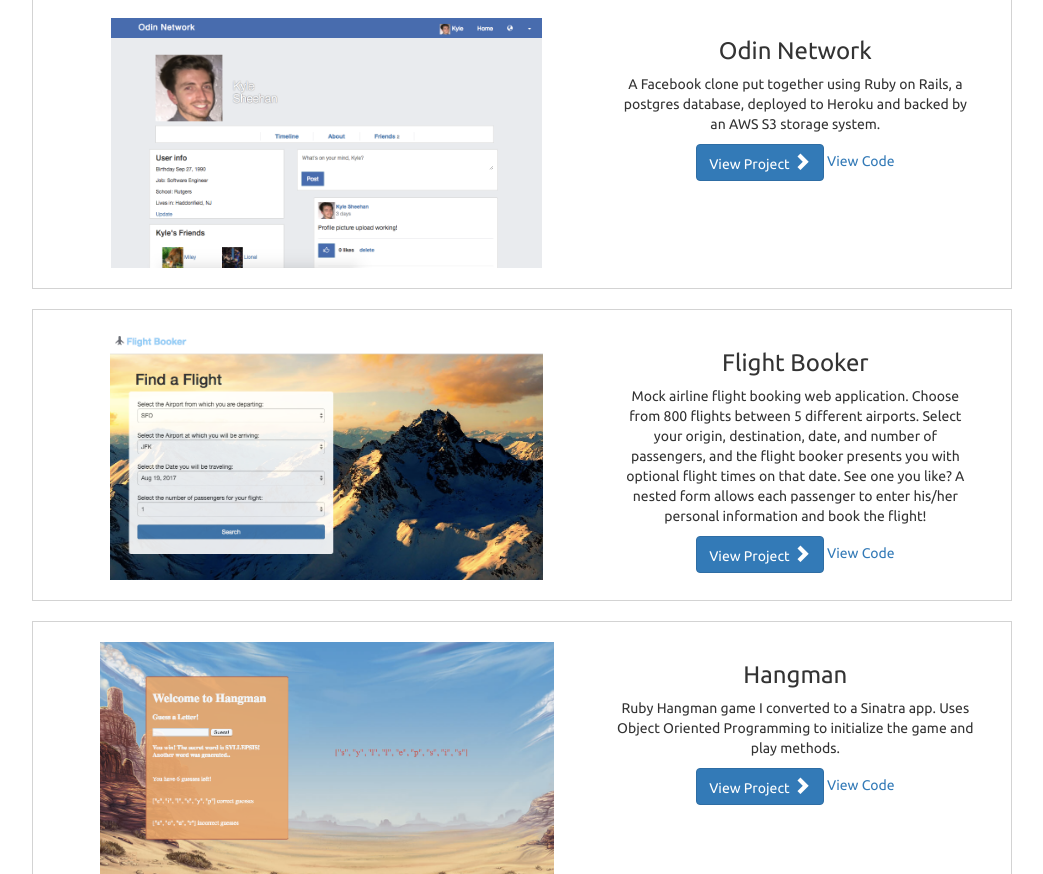
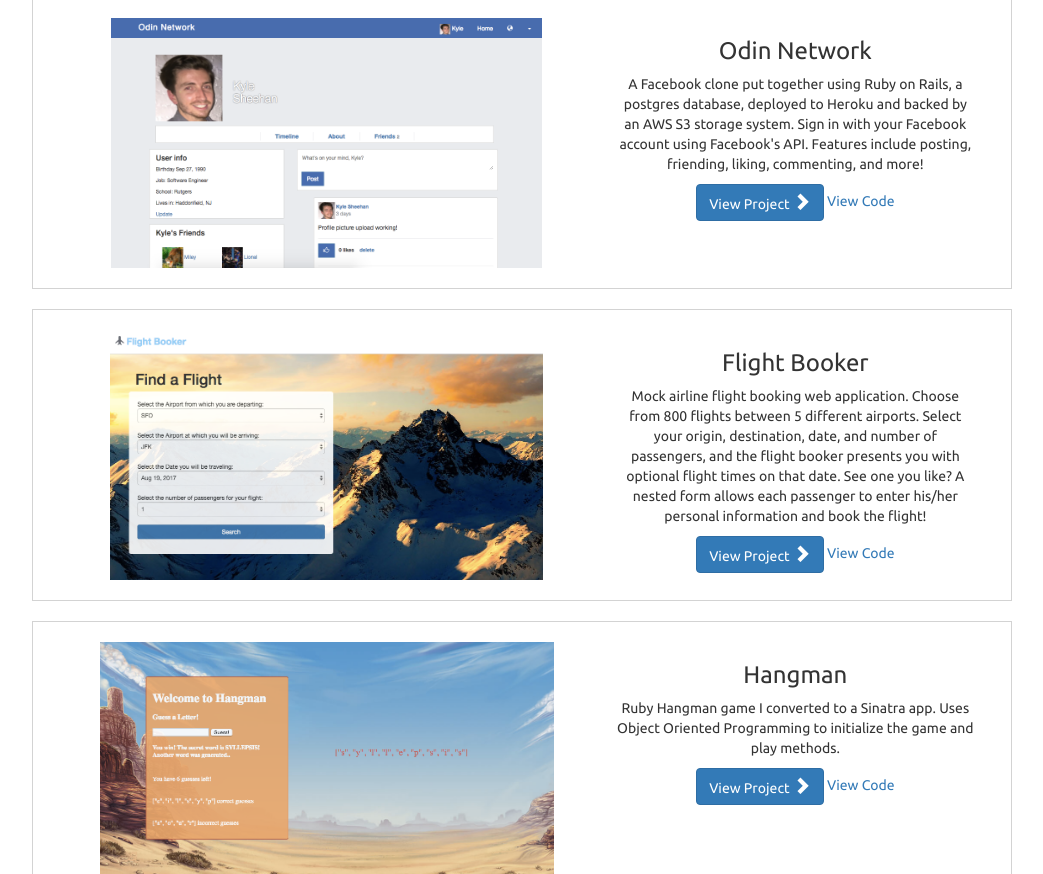
Before and after one commit to ks927/PersonalSite, a plain HTML site: page index.html in a window 1280 px wide. Shown: the part 1037-1911 px from the top of the page, without its empty margins (79-1122 px from the left). Drawn offline with nearby package versions, Linux system fonts and the light colour scheme.

Commit message:
Update Odin Network description

```diff
--- a/index.html
+++ b/index.html
@@ -98,7 +98,7 @@
             </div>
             <div class="col-md-5">
             <h3>Odin Network</h3>
-            <p>A Facebook clone put together using Ruby on Rails, a postgres database, deployed to Heroku and backed by an AWS S3 storage system.</p>
+            <p>A Facebook clone put together using Ruby on Rails, a postgres database, deployed to Heroku and backed by an AWS S3 storage system. Sign in with your Facebook account using Facebook's API. Features include posting, friending, liking, commenting, and more!</p>
             <a class="btn btn-primary" href="https://quiet-plains-57683.herokuapp.com/">View Project <span class="glyphicon glyphicon-chevron-right"></span></a> <a href="https://github.com/ks927/odin_facebook">View Code</a>
             </div>
         </div>
```
